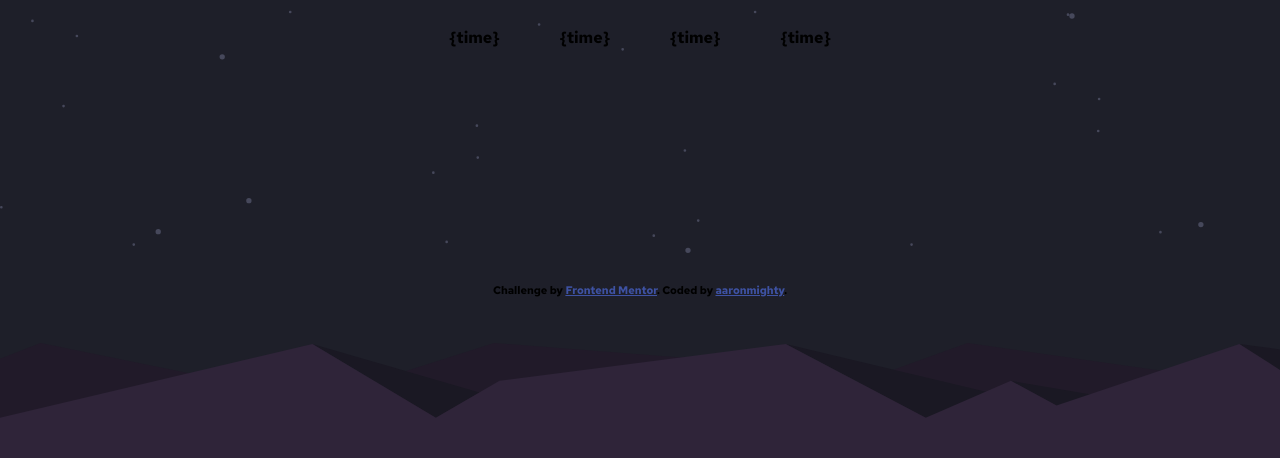
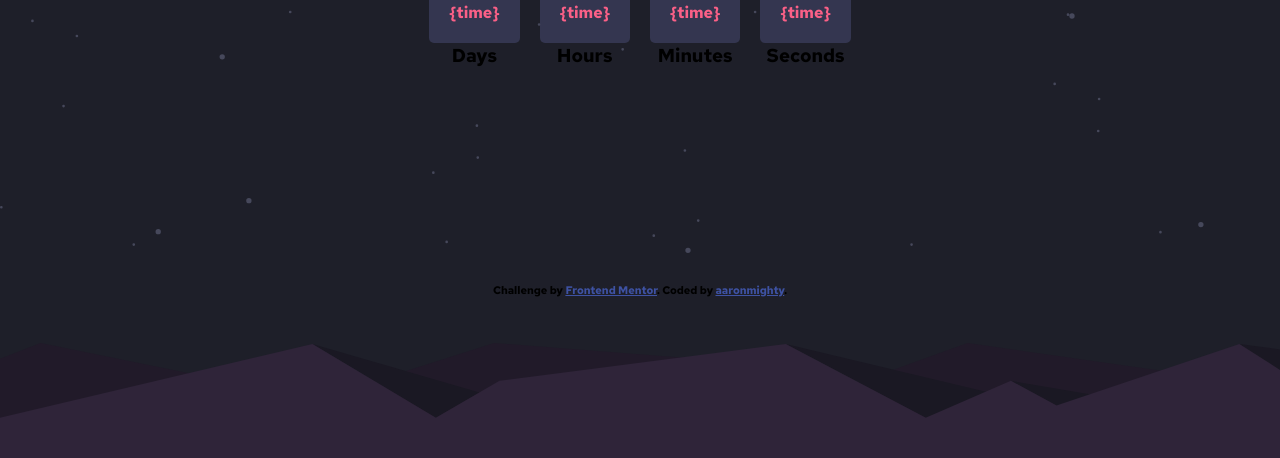
Before and after one commit to aaron-might/launch-countdown, a plain HTML site: page index.html in a window 1280 px wide. Shown: the part 277-735 px from the top of the page. Drawn offline with Linux system fonts and the light colour scheme.

Commit message:
add margin and color on .countdown p and add margin between the div

```diff
--- a/index.html
+++ b/index.html
@@ -26,20 +26,20 @@
 
     <div class="countdown">
       <div>
+        <p>{time}</p>
         <h3>Days</h3>
-      <p>{time}</p>
       </div>
       <div>
+        <p>{time}</p>
         <h3>Hours</h3>
-      <p>{time}</p>
       </div>
       <div>
+        <p>{time}</p>
         <h3>Minutes</h3>
-      <p>{time}</p>
       </div>
       <div>
+        <p>{time}</p>
         <h3>Seconds</h3>
-      <p>{time}</p>
       </div>
     </div>
   </div>
--- a/style.css
+++ b/style.css
@@ -48,10 +48,15 @@ body {
   align-items: center;
   text-align: center;
 }
-
+.countdown div {
+    margin: 10px
+}
 .countdown p {
     padding: 20px;
-    margin:10px;
+    color: hsl(345, 95%, 68%);
+    background-color: hsl(236, 21%, 26%);
+    /* margin:10px; */
+    border-radius: 5px;
 }
 /* socials */
 
```
Lines whose indentation alone changed are shown as unchanged.
